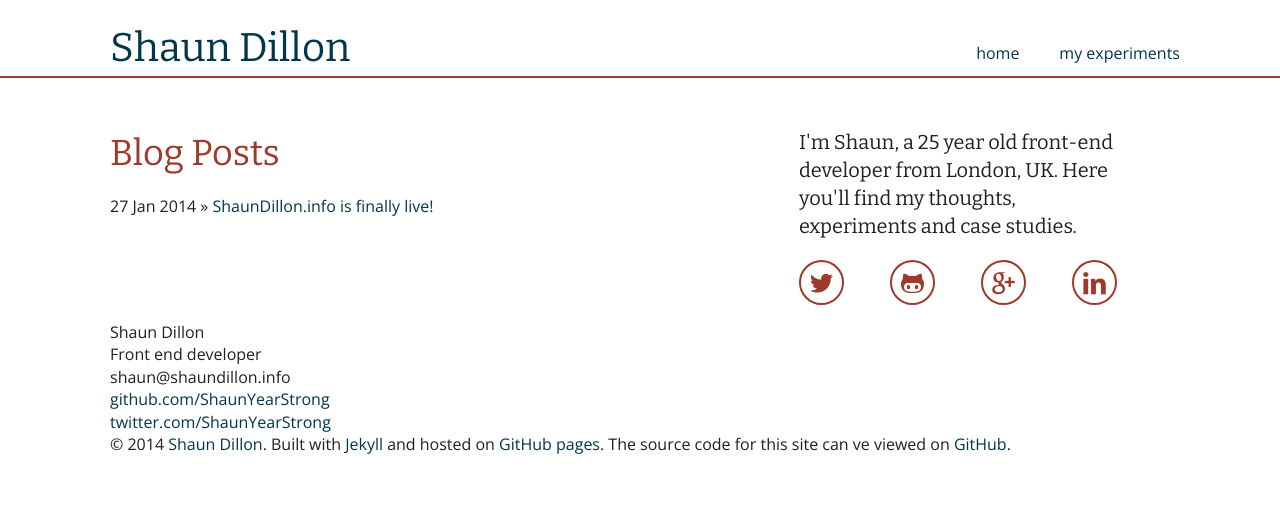
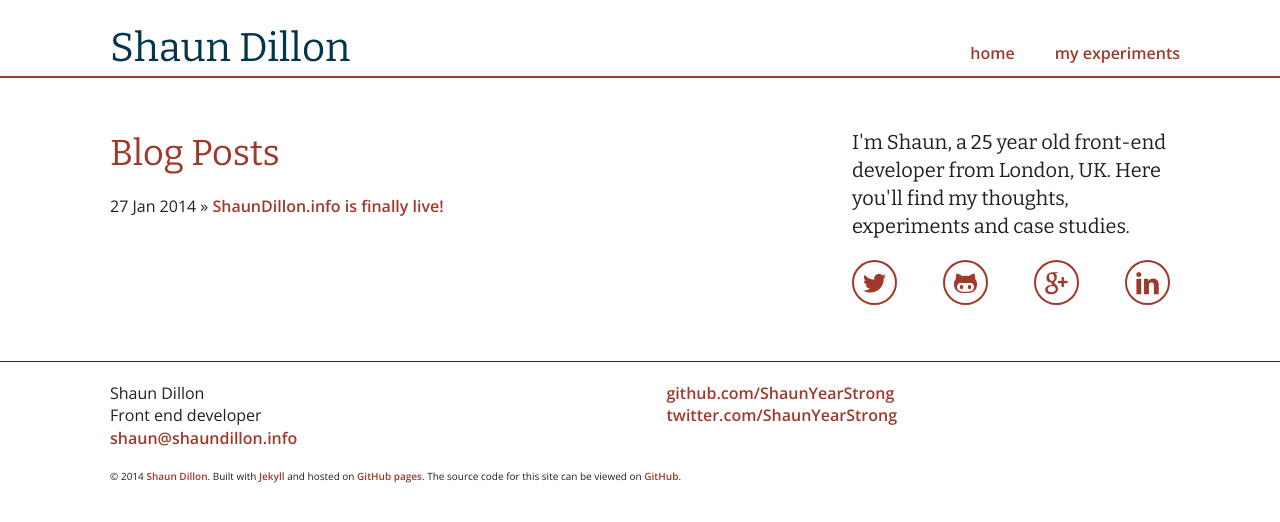
Before and after one commit to ShaunYearStrong/ShaunYearStrong.github.io, a Jekyll site: the page built from index.html, in a window 1280 px wide. Shown: the top 522 px of the page. Built offline with Jekyll 4.4.1, drawn with Linux system fonts in a browser that asks for light colours; Markdown is read by kramdown in place of the engine named in the settings.

Commit message:
Footer styles and links

```diff
--- a/_layouts/default.html
+++ b/_layouts/default.html
@@ -48,21 +48,23 @@
 
     <footer role="contentinfo">
       <div class="container">
-        <div class="contact">
+        <div class="footer__contact">
           <p>
             Shaun Dillon<br />
             Front end developer<br />
-            shaun@shaundillon.info
+            <a href="mailto:shaun@shaundillon.info">shaun@shaundillon.info</a>
           </p>
         </div>
-        <div class="contact">
+        <div class="footer__contact">
           <p>
             <a href="https://github.com/ShaunYearStrong">github.com/ShaunYearStrong</a><br />
             <a href="https://twitter.com/ShaunYearStrong">twitter.com/ShaunYearStrong</a><br />
           </p>
         </div>
-        <div class="credit">
-          <p>&copy; {{ site.time | date: '%Y' }} <a href="https://twitter.com/ShaunYearStrong">Shaun Dillon</a>. Built with <a href="http://jekyllrb.com/">Jekyll</a> and hosted on <a href="http://pages.github.com/">GitHub pages</a>. The source code for this site can ve viewed on <a href="https://github.com/ShaunYearStrong/ShaunYearStrong.github.io">GitHub</a>.</p>
+      </div>
+      <div class="container">
+        <div class="footer__credit">
+          <p>&copy; {{ site.time | date: '%Y' }} <a href="https://twitter.com/ShaunYearStrong">Shaun Dillon</a>. Built with <a href="http://jekyllrb.com/">Jekyll</a> and hosted on <a href="http://pages.github.com/">GitHub pages</a>. The source code for this site can be viewed on <a href="https://github.com/ShaunYearStrong/ShaunYearStrong.github.io">GitHub</a>.</p>
         </div>
       </div>
     </footer>
--- a/css/style.css
+++ b/css/style.css
@@ -168,12 +168,17 @@ strong {
 }
 
 a {
-  color: #02364d;
+  color: #9f392b;
   text-decoration: none;
+  font-weight: 600;
 }
 
 p {
   line-height: 1.4;
+}
+p a:hover {
+  background: #9f392b;
+  color: white;
 }
 
 * {
@@ -244,7 +249,7 @@ img {
 
 .sidebar {
   width: 30%;
-  left: 5%;
+  margin-left: 5%;
 }
 
 .clearfix:before,
@@ -408,11 +413,66 @@ header nav li:hover a {
   text-align: center;
 }
 .sidebar .social-links li:hover {
-  border: 2px solid #dcdbc7;
+  border: 2px solid #02364d;
   background: #9f392b;
 }
 .sidebar .social-links li:hover a {
   color: white;
+}
+
+footer {
+  /* 3 */
+  /* 3 */
+  /* 4 */
+  /* 6 */
+  /* 6 */
+  /* 7 */
+  margin-top: 40px;
+  /* 9 */
+  margin-top: 4rem;
+  /* 9 */
+  /* 3 */
+  /* 3 */
+  /* 4 */
+  /* 6 */
+  /* 6 */
+  /* 7 */
+  /* 4 */
+  /* 5 */
+  padding: 20px 0;
+  /* 9 */
+  padding: 2rem 0;
+  /* 9 */
+  border-top: 1px solid #02364d;
+}
+footer .footer__contact {
+  width: 47.5%;
+  float: left;
+  /* 3 */
+  /* 3 */
+  /* 4 */
+  /* 6 */
+  /* 6 */
+  /* 7 */
+  margin-bottom: 20px;
+  /* 9 */
+  margin-bottom: 2rem;
+  /* 9 */
+}
+footer .footer__contact:first-child {
+  margin-right: 5%;
+}
+footer .footer__credit {
+  /* 3 */
+  /* 3 */
+  /* 4 */
+  /* 6 */
+  /* 6 */
+  /* 7 */
+  font-size: 10px;
+  /* 9 */
+  font-size: 1rem;
+  /* 9 */
 }
 
 .highlight {
--- a/scss/main.scss
+++ b/scss/main.scss
@@ -9,6 +9,7 @@
 @import "partials/grids";
 @import "partials/header";
 @import "partials/sidebar";
+@import "partials/footer";
 // ...
 
 // Third-party
--- a/scss/partials/_grids.scss
+++ b/scss/partials/_grids.scss
@@ -23,7 +23,7 @@
 
 .sidebar {
   width: 30%;
-  left: 5%;
+  margin-left: 5%;
 }
 
 //Clearfix
```
Also changed, not shown: scss/partials/_footer.scss (added, +21 -0 lines), scss/partials/_typography.scss (+13 -1 lines), 6 other files.
